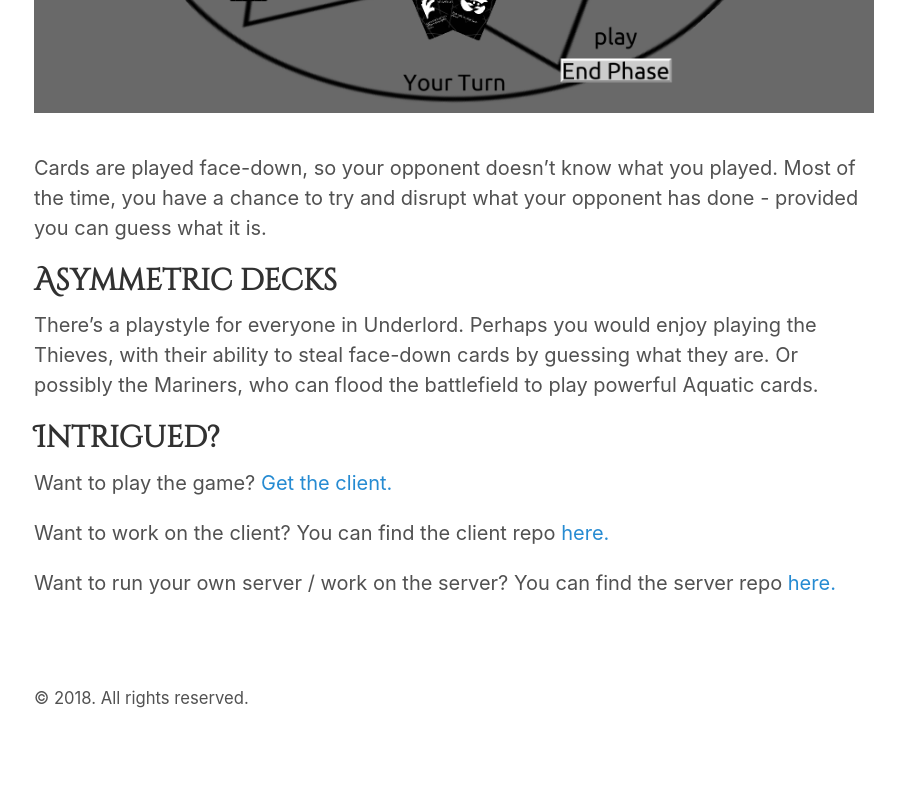
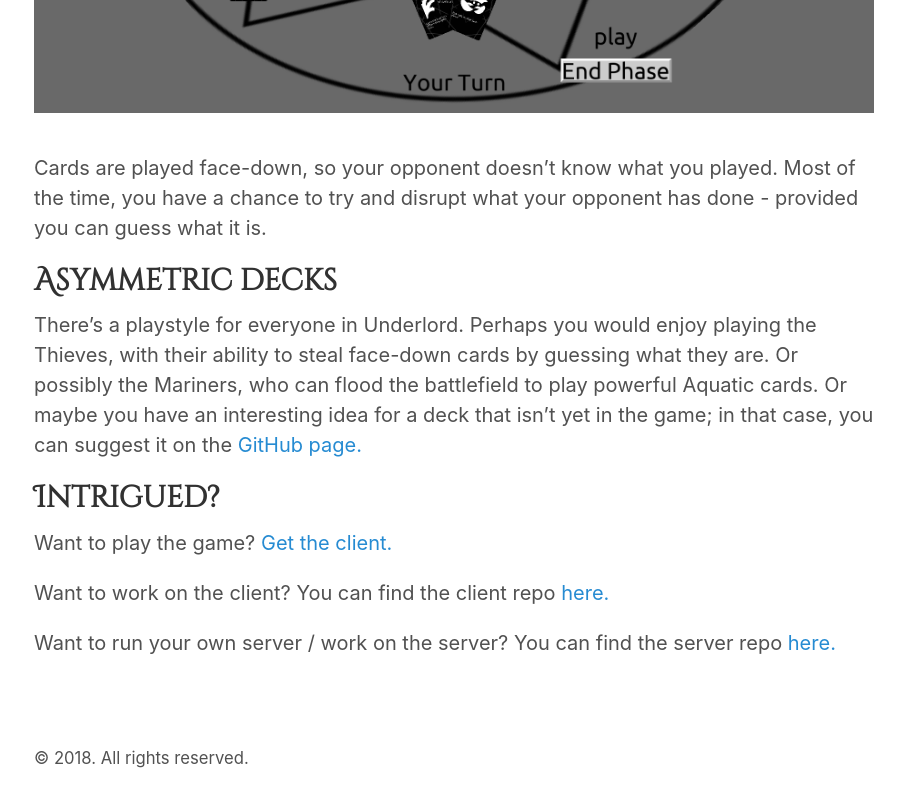
Before and after one commit to underlordcg/underlordcg.github.io, a Jekyll site: the page built from index.md, in a window 1280 px wide and 900 px high, scrolled down 3156 px. Shown: the top 807 px of the window, without its empty margins (186-1091 px from the left). Built offline with Jekyll 4.4.1, drawn with Linux system fonts in a browser that asks for light colours.

Commit message:
Tell them about suggesting decks

```diff
--- a/index.md
+++ b/index.md
@@ -48,7 +48,10 @@ has done - provided you can guess what it is.
 There's a playstyle for everyone in Underlord. Perhaps you would enjoy
 playing the Thieves, with their ability to steal face-down cards by
 guessing what they are. Or possibly the Mariners, who can flood the
-battlefield to play powerful Aquatic cards.
+battlefield to play powerful Aquatic cards. Or maybe you have an
+interesting idea for a deck that isn't yet in the game; in that case, you
+can suggest it on the [GitHub
+page.](https://github.com/hpoggie/underlord-server)
 
 ## Intrigued?
 
```
